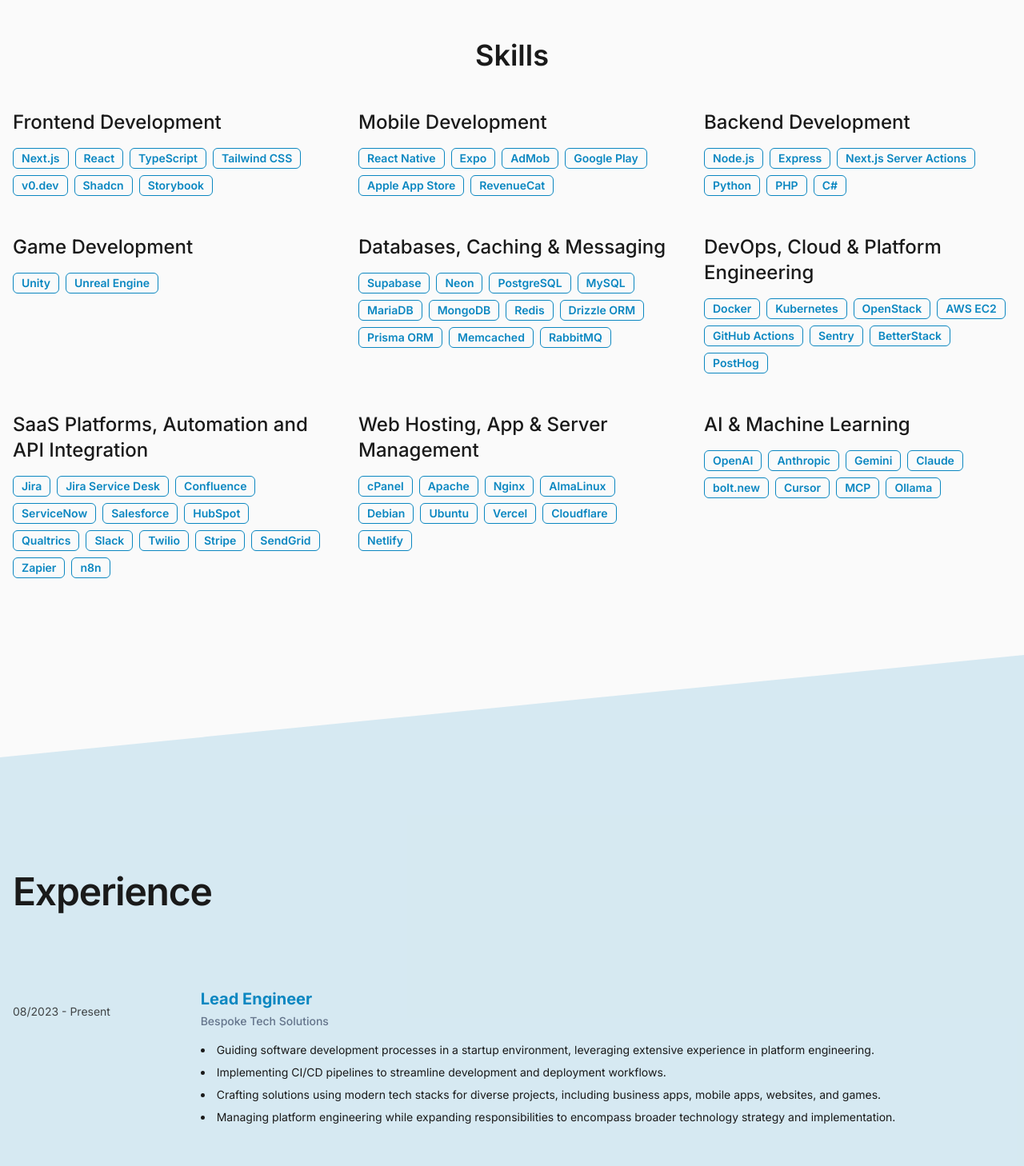
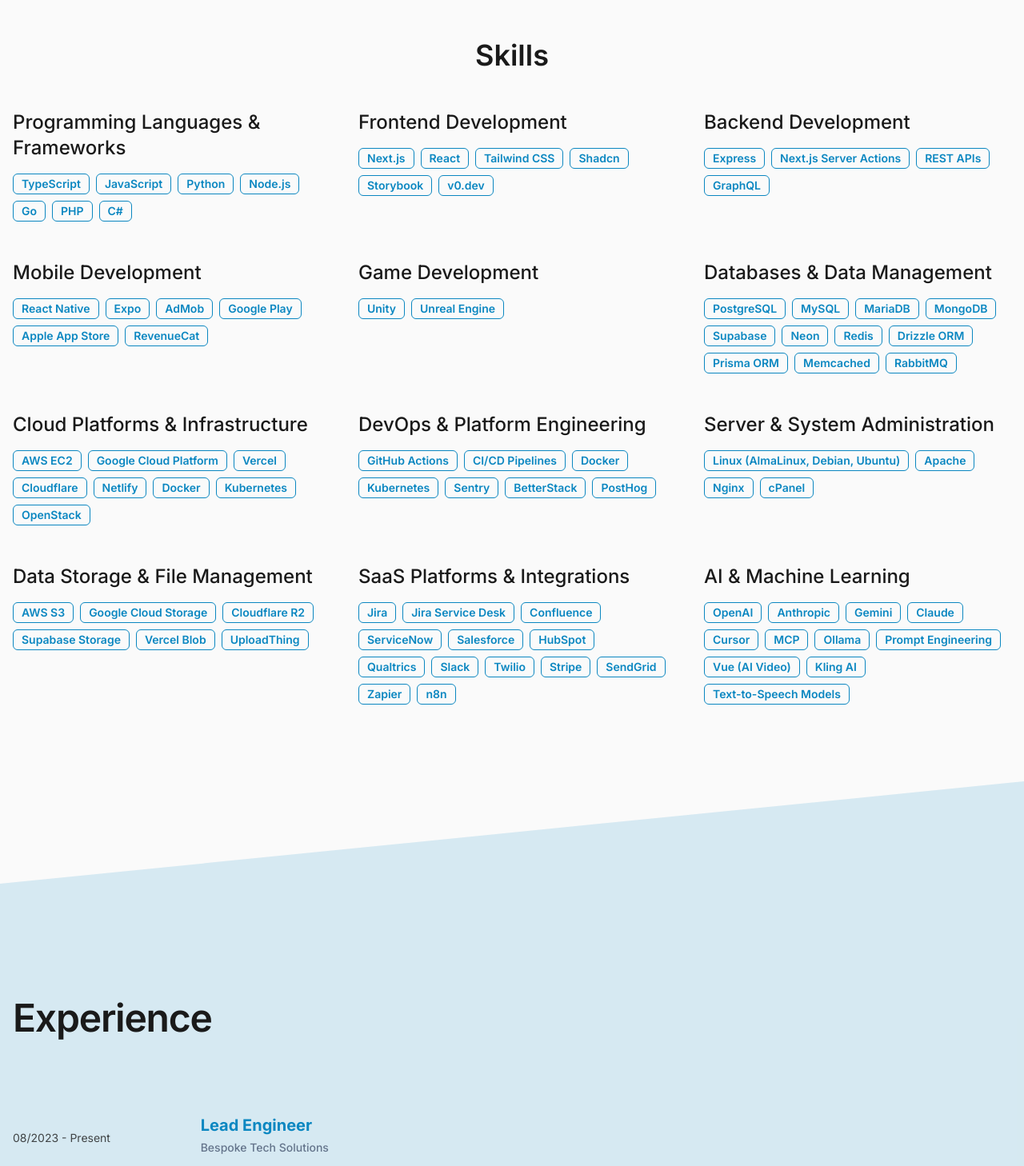
Before and after one commit to bwads001/resume-app, a Next.js app: page / in a window 1280 px wide. Shown: the part 760-2218 px from the top of the page at 80% size. Built offline with nearby package versions, Linux system fonts and the light colour scheme.

Commit message:
Update experience and skills data to reflect AI integration and enhanced capabilities.

```diff
--- a/data/experience.ts
+++ b/data/experience.ts
@@ -12,10 +12,11 @@ export const jobs: Job[] = [
     company: "Bespoke Tech Solutions",
     period: "08/2023 - Present",
     description: [
-      "Guiding software development processes in a startup environment, leveraging extensive experience in platform engineering.",
-      "Implementing CI/CD pipelines to streamline development and deployment workflows.",
-      "Crafting solutions using modern tech stacks for diverse projects, including business apps, mobile apps, websites, and games.",
-      "Managing platform engineering while expanding responsibilities to encompass broader technology strategy and implementation."
+      "Guiding software development processes in a startup environment, leveraging my experience in platform engineering and new AI-driven development workflows.",
+      "Implementing automated CI/CD pipelines on AWS and GCP with AI enhancements to streamline development, perform intelligent code review, automate testing, and enable smart deployment strategies.",
+      "Integrating AI tools and frameworks into development processes, including code generation, automated testing, performance optimization, and intelligent debugging across all project types.",
+      "Crafting solutions using modern tech stacks enhanced with AI capabilities for diverse projects, including business apps, mobile apps, websites, and games.",
+      "Managing platform engineering while expanding responsibilities to encompass broader technology strategy, AI implementation, and intelligent automation across all business processes."
     ],
     url: "https://mybts.io/"
   },
--- a/data/skills.ts
+++ b/data/skills.ts
@@ -1,12 +1,26 @@
 export const skills = {
+    "Programming Languages & Frameworks": [
+        "TypeScript",
+        "JavaScript",
+        "Python",
+        "Node.js",
+        "Go",
+        "PHP",
+        "C#",
+    ],
     "Frontend Development": [
         "Next.js",
         "React",
-        "TypeScript",
         "Tailwind CSS",
-        "v0.dev",
         "Shadcn",
         "Storybook",
+        "v0.dev",
+    ],
+    "Backend Development": [
+        "Express",
+        "Next.js Server Actions",
+        "REST APIs",
+        "GraphQL",
     ],
     "Mobile Development": [
         "React Native",
@@ -16,42 +30,57 @@ export const skills = {
         "Apple App Store",
         "RevenueCat",
     ],
-    "Backend Development": [
-        "Node.js",
-        "Express",
-        "Next.js Server Actions",
-        "Python",
-        "PHP",
-        "C#",
-    ],
     "Game Development": [
         "Unity",
         "Unreal Engine",
     ],
-    "Databases, Caching & Messaging": [
-        "Supabase",
-        "Neon",
+    "Databases & Data Management": [
         "PostgreSQL",
         "MySQL",
         "MariaDB",
         "MongoDB",
+        "Supabase",
+        "Neon",
         "Redis",
         "Drizzle ORM",
         "Prisma ORM",
         "Memcached",
         "RabbitMQ",
     ],
-    "DevOps, Cloud & Platform Engineering": [
+    "Cloud Platforms & Infrastructure": [
+        "AWS EC2",
+        "Google Cloud Platform",
+        "Vercel",
+        "Cloudflare",
+        "Netlify",
         "Docker",
         "Kubernetes",
         "OpenStack",
-        "AWS EC2",
+    ],
+    "DevOps & Platform Engineering": [
         "GitHub Actions",
+        "CI/CD Pipelines",
+        "Docker",
+        "Kubernetes",
         "Sentry",
         "BetterStack",
         "PostHog",
     ],
-    "SaaS Platforms, Automation and API Integration": [
+    "Server & System Administration": [
+        "Linux (AlmaLinux, Debian, Ubuntu)",
+        "Apache",
+        "Nginx",
+        "cPanel",
+    ],
+    "Data Storage & File Management": [
+        "AWS S3",
+        "Google Cloud Storage",
+        "Cloudflare R2",
+        "Supabase Storage",
+        "Vercel Blob",
+        "UploadThing",
+    ],
+    "SaaS Platforms & Integrations": [
         "Jira",
         "Jira Service Desk",
         "Confluence",
@@ -66,25 +95,17 @@ export const skills = {
         "Zapier",
         "n8n",
     ],
-    "Web Hosting, App & Server Management": [
-        "cPanel",
-        "Apache",
-        "Nginx",
-        "AlmaLinux",
-        "Debian",
-        "Ubuntu",
-        "Vercel",
-        "Cloudflare",
-        "Netlify",
-    ],
     "AI & Machine Learning": [
         "OpenAI",
         "Anthropic",
         "Gemini",
         "Claude",
-        "bolt.new",
         "Cursor",
         "MCP",
         "Ollama",
+        "Prompt Engineering",
+        "Vue (AI Video)",
+        "Kling AI",
+        "Text-to-Speech Models",
     ],
 };
```
